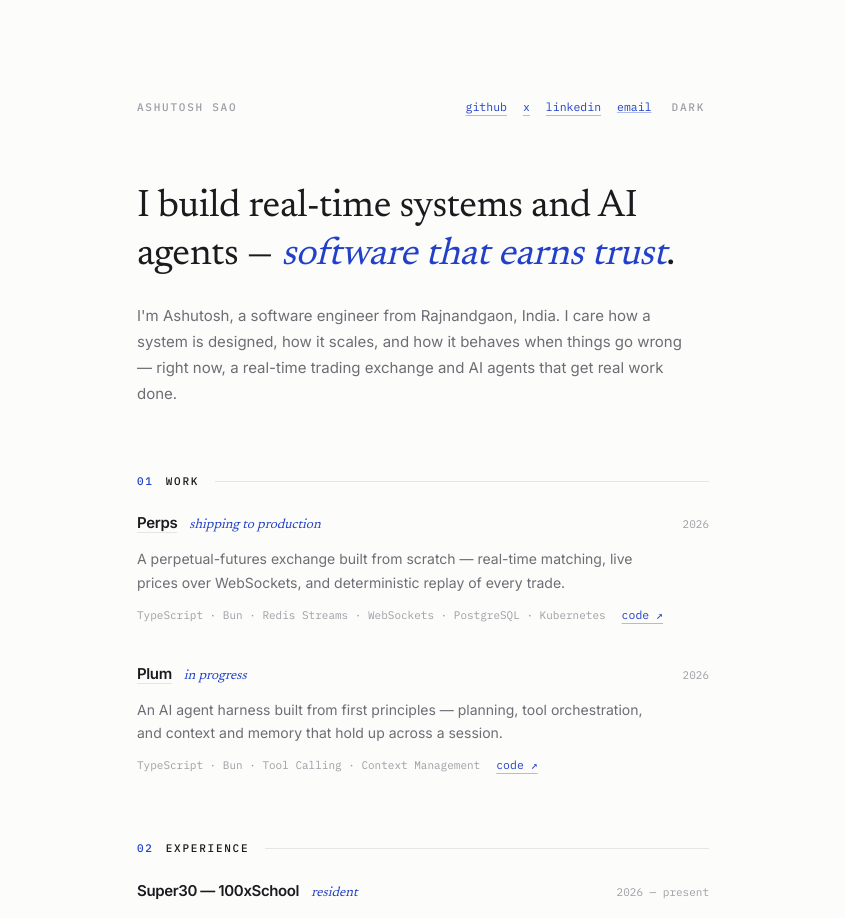
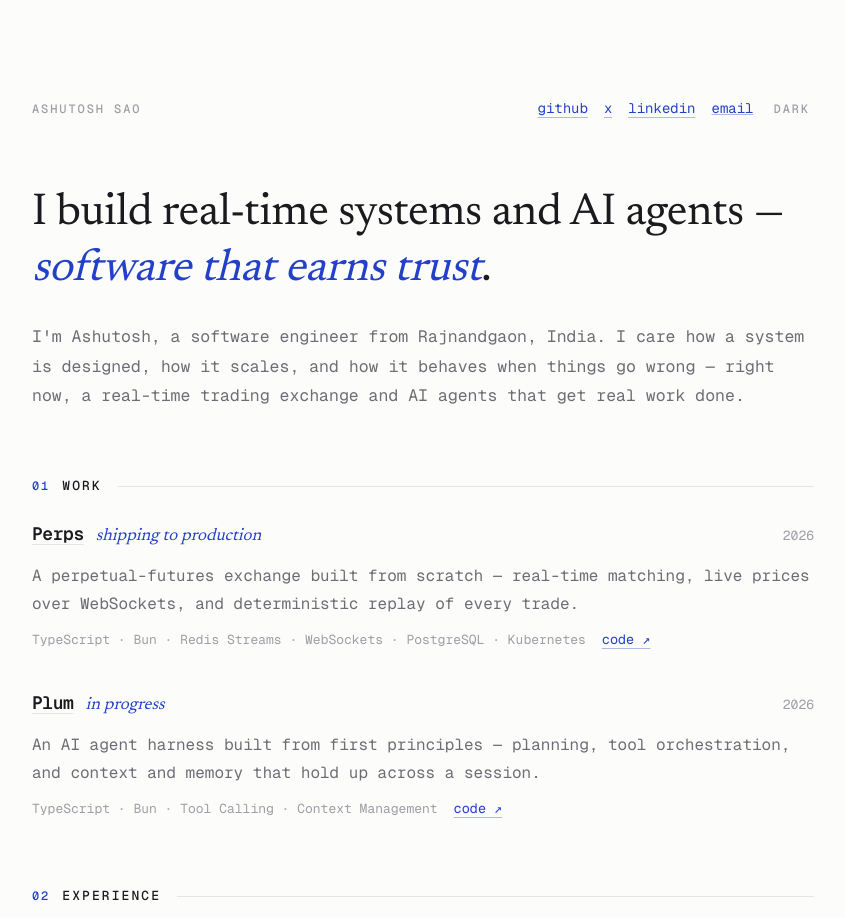
Before and after one commit to ashutoshsao/portfolio, a Next.js app: page / in a window 1280 px wide. Shown: the top 918 px of the page, without its empty margins (217-1062 px from the left). Built offline with nearby package versions, Linux system fonts and the light colour scheme; no server answers.

Commit message:
feat: adopt Geist Mono body type with larger scale and wider 830px layout

```diff
--- a/src/app/globals.css
+++ b/src/app/globals.css
@@ -41,7 +41,7 @@
   --color-ink: var(--ink);
   --font-sans: var(--font-inter), -apple-system, BlinkMacSystemFont, "Helvetica Neue", Arial, sans-serif;
   --font-serif: var(--font-newsreader), Georgia, "Times New Roman", serif;
-  --font-mono: var(--font-plex-mono), "SF Mono", ui-monospace, Menlo, monospace;
+  --font-mono: var(--font-geist-mono), "SF Mono", ui-monospace, Menlo, monospace;
 }
 
 /* ── base ──────────────────────────────────────────────────── */
@@ -53,9 +53,9 @@ html {
 body {
   background: var(--bg);
   color: var(--ink);
-  font-family: var(--font-sans);
-  font-size: 15px;
-  line-height: 1.7;
+  font-family: var(--font-mono);
+  font-size: 16.5px;
+  line-height: 1.75;
   text-rendering: optimizeLegibility;
   -webkit-font-smoothing: antialiased;
   transition: background-color 200ms ease, color 200ms ease;
@@ -79,7 +79,7 @@ a {
 
 .kicker {
   font-family: var(--font-mono);
-  font-size: 11px;
+  font-size: 12px;
   font-weight: 500;
   letter-spacing: 0.16em;
   text-transform: uppercase;
--- a/src/app/layout.tsx
+++ b/src/app/layout.tsx
@@ -1,5 +1,5 @@
 import type { Metadata } from "next";
-import { IBM_Plex_Mono, Inter, Newsreader } from "next/font/google";
+import { Geist_Mono, Inter, Newsreader } from "next/font/google";
 import "./globals.css";
 
 const inter = Inter({
@@ -15,10 +15,10 @@ const newsreader = Newsreader({
   display: "swap",
 });
 
-const plexMono = IBM_Plex_Mono({
+const geistMono = Geist_Mono({
   subsets: ["latin"],
-  weight: ["400", "500"],
-  variable: "--font-plex-mono",
+  weight: ["400", "500", "600"],
+  variable: "--font-geist-mono",
   display: "swap",
 });
 
@@ -50,7 +50,7 @@ export default function RootLayout({
   return (
     <html
       lang="en"
-      className={`${inter.variable} ${newsreader.variable} ${plexMono.variable}`}
+      className={`${inter.variable} ${newsreader.variable} ${geistMono.variable}`}
       suppressHydrationWarning
     >
       <body>
--- a/src/app/page.tsx
+++ b/src/app/page.tsx
@@ -8,10 +8,10 @@ import { experience, projects, site } from '@/data/site'
 
 export default function Home() {
   return (
-    <main className="mx-auto flex min-h-screen w-full max-w-[620px] flex-col gap-16 px-6 py-16 sm:py-24">
+    <main className="mx-auto flex min-h-screen w-full max-w-[830px] flex-col gap-16 px-6 py-16 sm:py-24">
       <header className="flex flex-wrap items-baseline justify-between gap-x-6 gap-y-2">
         <span className="kicker">{site.name}</span>
-        <nav className="flex items-baseline gap-x-4 font-mono text-[11.5px]">
+        <nav className="flex items-baseline gap-x-4 font-mono text-[14px]">
           <a href={site.github} target="_blank" rel="noopener noreferrer" className="link">
             github
           </a>
@@ -27,11 +27,11 @@ export default function Home() {
       </header>
 
       <section className="grid gap-6">
-        <h1 className="serif text-[2rem] font-normal leading-[1.25] tracking-[-0.01em] text-[var(--ink)] sm:text-[2.4rem]">
+        <h1 className="serif text-[2.3rem] font-normal leading-[1.25] tracking-[-0.01em] text-[var(--ink)] sm:text-[2.8rem]">
           I build real-time systems and AI agents —{' '}
           <em className="text-[var(--accent)]">software that earns trust</em>.
         </h1>
-        <div className="grid max-w-[58ch] gap-4 text-[15px] leading-[1.75] text-[var(--muted)]">
+        <div className="grid gap-4 text-[16.5px] leading-[1.8] text-[var(--muted)]">
           <p>
             I&apos;m Ashutosh, a software engineer from {site.location}. I
             care how a system is designed, how it scales, and how it behaves
@@ -50,17 +50,17 @@ export default function Home() {
           {experience.map((item) => (
             <article key={item.org} className="grid gap-2.5">
               <div className="flex flex-wrap items-baseline gap-x-3 gap-y-1">
-                <h3 className="text-[15px] font-semibold tracking-tight text-[var(--ink)]">
+                <h3 className="text-[18px] font-semibold tracking-tight text-[var(--ink)]">
                   {item.org}
                 </h3>
-                <span className="serif text-[13.5px] italic text-[var(--accent)]">
+                <span className="serif text-[17px] italic text-[var(--accent)]">
                   {item.role}
                 </span>
-                <span className="ml-auto font-mono text-[11px] text-[var(--faint)]">
+                <span className="ml-auto font-mono text-[13px] text-[var(--faint)]">
                   {item.period}
                 </span>
               </div>
-              <p className="max-w-[58ch] text-[14px] leading-[1.7] text-[var(--muted)]">
+              <p className="text-[16px] leading-[1.75] text-[var(--muted)]">
                 {item.description}
               </p>
               {item.link && (
@@ -68,7 +68,7 @@ export default function Home() {
                   href={item.link.href}
                   target="_blank"
                   rel="noopener noreferrer"
-                  className="link w-fit font-mono text-[11.5px]"
+                  className="link w-fit font-mono text-[13.5px]"
                 >
                   {item.link.label}
                 </a>
--- a/src/components/CopyEmail.tsx
+++ b/src/components/CopyEmail.tsx
@@ -25,7 +25,7 @@ export default function CopyEmail({ label }: { label?: string }) {
       onClick={copy}
       aria-label={`Copy email address ${site.email}`}
       title={site.email}
-      className="link cursor-pointer font-mono text-[11.5px]"
+      className="link cursor-pointer font-mono text-[14px]"
     >
       {copied ? 'copied ✓' : (label ?? site.email)}
     </button>
--- a/src/components/Footer.tsx
+++ b/src/components/Footer.tsx
@@ -4,7 +4,7 @@ import { site } from '@/data/site'
 export default function Footer() {
   return (
     <footer className="flex flex-wrap items-baseline justify-between gap-3 border-t border-[var(--line)] pt-7">
-      <p className="serif text-[13.5px] italic text-[var(--faint)]">
+      <p className="serif text-[16px] italic text-[var(--faint)]">
         {site.name} — {site.location}
       </p>
       <CopyEmail />
--- a/src/components/Section.tsx
+++ b/src/components/Section.tsx
@@ -13,7 +13,7 @@ export default function Section({
         <span className="kicker text-[var(--accent)]" style={{ color: 'var(--accent)' }}>
           {index}
         </span>
-        <h2 className="font-mono text-[11px] font-medium uppercase tracking-[0.16em] text-[var(--ink)]">
+        <h2 className="font-mono text-[13px] font-medium uppercase tracking-[0.16em] text-[var(--ink)]">
           {label}
         </h2>
         <span aria-hidden className="ml-1 h-px flex-1 self-center bg-[var(--line)]" />
--- a/src/components/WorkList.tsx
+++ b/src/components/WorkList.tsx
@@ -4,7 +4,7 @@ function Row({ item }: { item: WorkItem }) {
   return (
     <article className="grid gap-2.5">
       <div className="flex flex-wrap items-baseline gap-x-3 gap-y-1">
-        <h3 className="text-[15px] font-semibold tracking-tight text-[var(--ink)]">
+        <h3 className="text-[18px] font-semibold tracking-tight text-[var(--ink)]">
           {item.code ? (
             <a
               href={item.live ?? item.code}
@@ -19,24 +19,24 @@ function Row({ item }: { item: WorkItem }) {
           )}
         </h3>
         {item.status && (
-          <span className="serif text-[13.5px] italic text-[var(--accent)]">
+          <span className="serif text-[17px] italic text-[var(--accent)]">
             {item.status}
           </span>
         )}
-        <span className="ml-auto font-mono text-[11px] text-[var(--faint)]">
+        <span className="ml-auto font-mono text-[13px] text-[var(--faint)]">
           {item.year}
         </span>
       </div>
 
-      <p className="max-w-[58ch] text-[14px] leading-[1.7] text-[var(--muted)]">
+      <p className="text-[16px] leading-[1.75] text-[var(--muted)]">
         {item.description}
       </p>
 
       <div className="flex flex-wrap items-baseline gap-x-4 gap-y-1">
-        <span className="font-mono text-[11px] text-[var(--faint)]">
+        <span className="font-mono text-[13px] text-[var(--faint)]">
           {item.stack.join(' · ')}
         </span>
-        <span className="flex gap-3 font-mono text-[11.5px]">
+        <span className="flex gap-3 font-mono text-[13.5px]">
           {item.live && (
             <a href={item.live} target="_blank" rel="noopener noreferrer" className="link">
               live ↗
```
